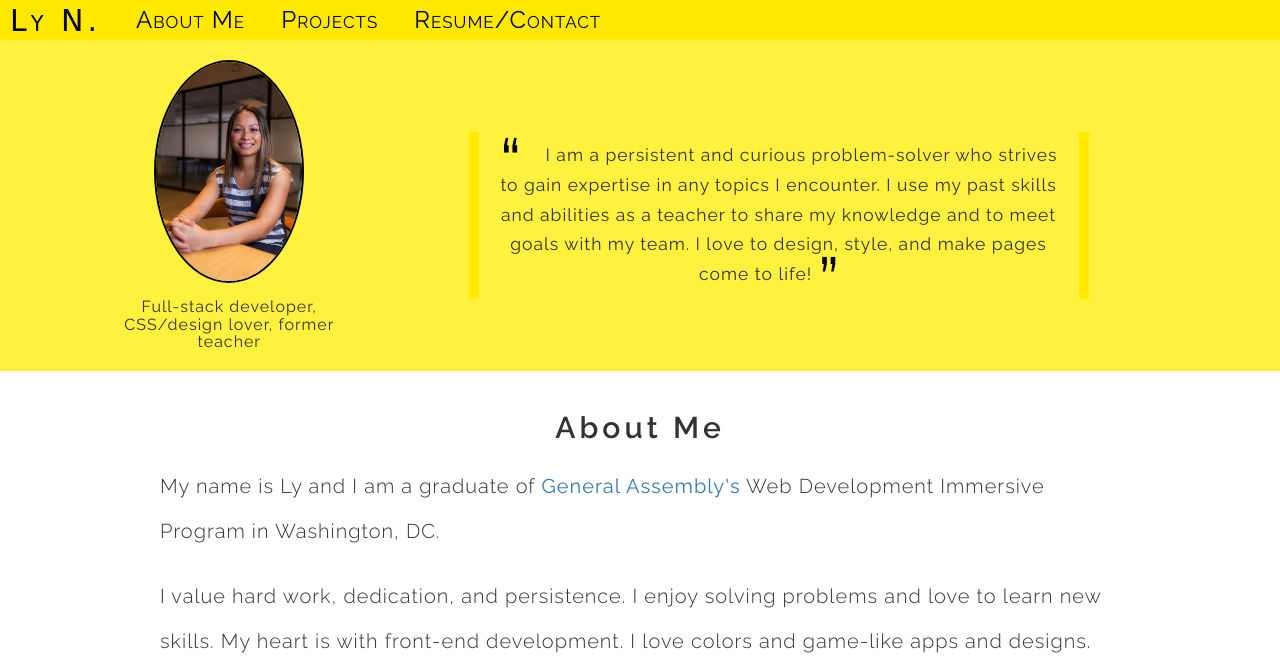
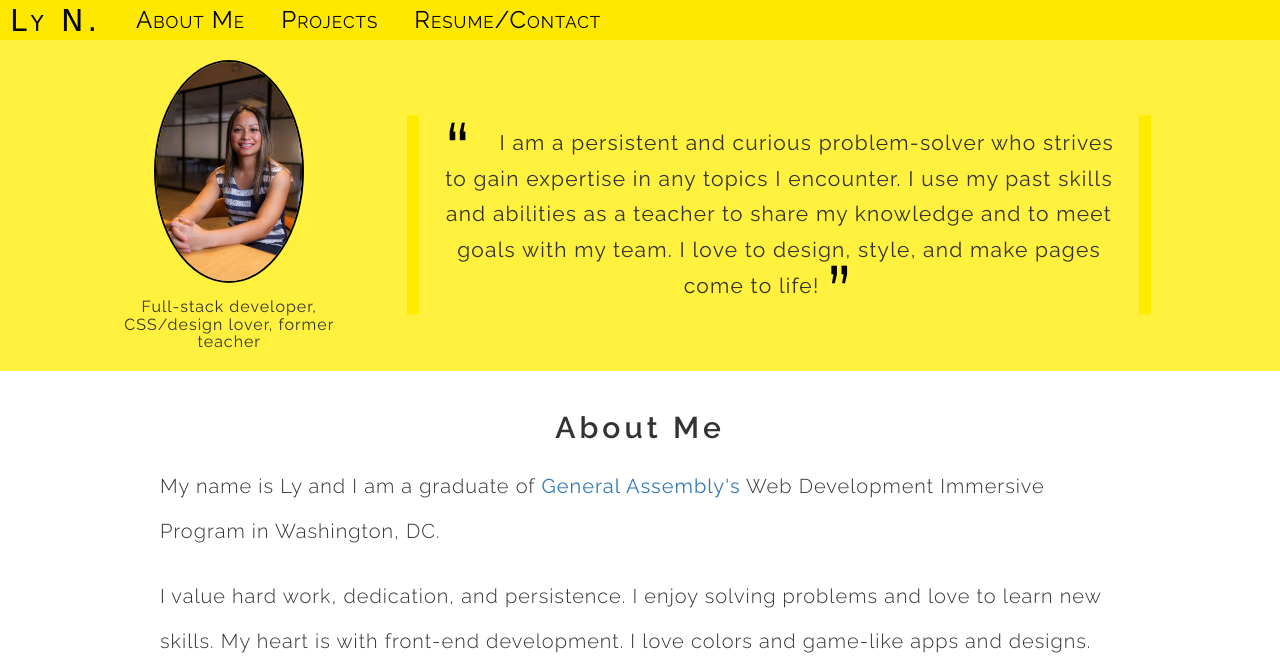
Before and after one commit to Ly900/About-Me, a plain HTML site: page index.html in a window 1280 px wide. In both pictures the pointer is over the element 778 px from the left and 215 px from the top of the page. Shown: the top 663 px of the page. Drawn offline with nearby package versions, Linux system fonts and the light colour scheme; a web font is replaced by a local one.

Commit message:
readd transition and transform to blockquote

```diff
--- a/main.css
+++ b/main.css
@@ -43,6 +43,13 @@ blockquote {
   padding: 0.5em 10px;
   quotes: "\201C""\201D""\2018""\2019";
   line-height: 1.7em;
+  transition: 2s;
+  -webkit-transition: 2s;
+}
+
+blockquote:hover {
+  transform: scale(1.2);
+  -webkit-transform: scale(1.2);
 }
 
 /**********************************************
@@ -119,6 +126,9 @@ img#me {
   border-radius: 100%;
   margin-bottom: 15px;
   border: 2px solid black;
+}
+
+img#me:hover {
 }
 
 img#heart {
```
